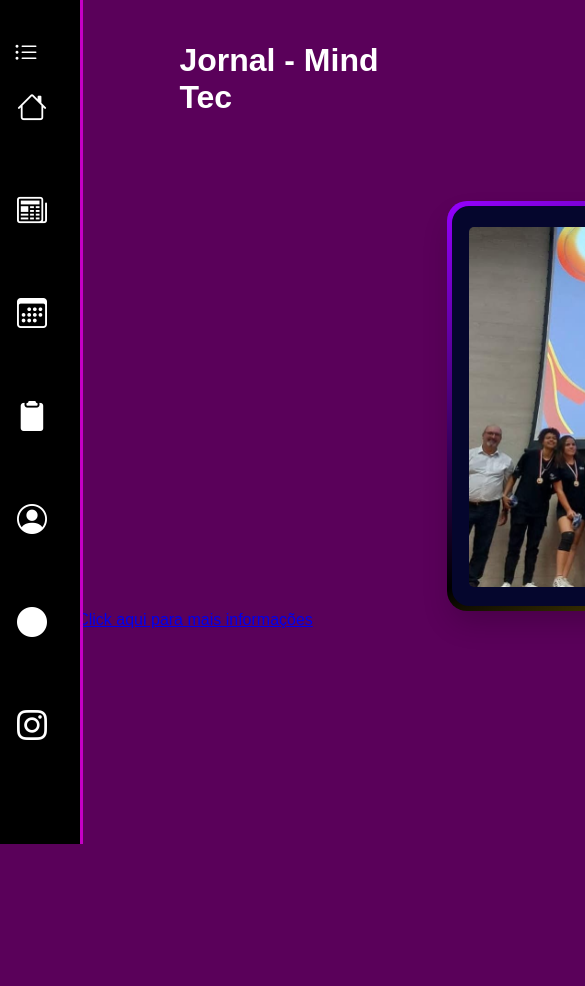
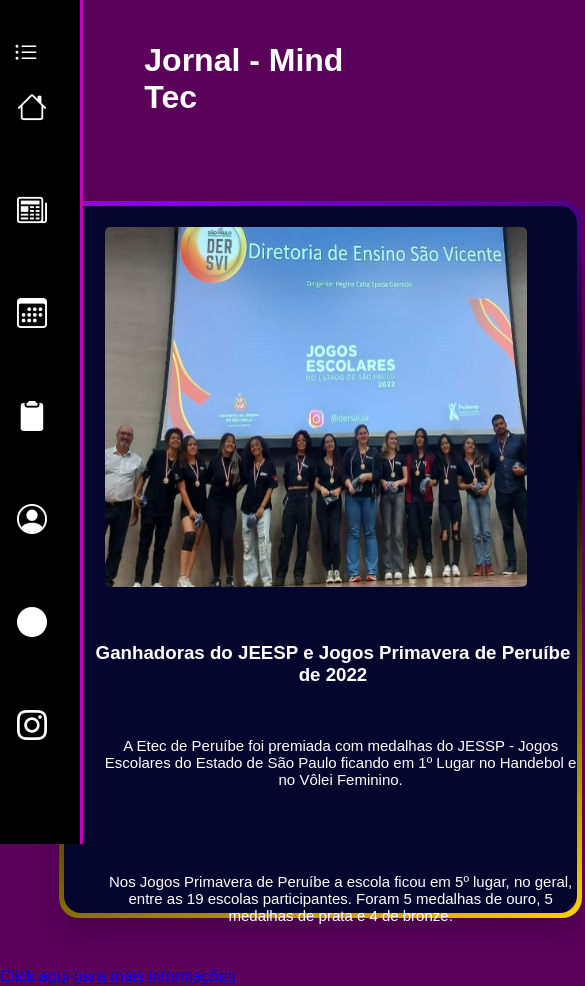
Before and after one commit to PedroLeGarcia/MindTec, a plain HTML site: page jornal.html in a window 390 px wide. Shown: the top 986 px of the page, 585 px wide, since content can reach past the window. Before the commit the page ends 844 px from the top, so only its background shows below. Drawn offline with nearby package versions, Linux system fonts and the light colour scheme.

Commit message:
Update jornal.css

```diff
--- a/jornal.css
+++ b/jornal.css
@@ -39,7 +39,52 @@
     margin-left: 55vh;
     text-align: center;
 }
+@media (max-width: 767px) {
+    .card{
+        width: 62vh;
+        height: 85vh;
+        margin-left: 15%;
+        margin-bottom: 50px;
+    }
+    .card__content img{
+        margin-left: 8%;
+        width: 50vh;
+        height: 360px;
+    }
+    .name{
+        margin-left: 37%;
+    }
+    .card__content h3{
+       margin-left: 5%;
+       margin-top: 10%;
+       text-align: center;
+    }
+    .card__content p{
+        margin-left: 8%;
+        text-align: center;
 
-.insta {
-    text-align: center;
+    }
 }
+@media (min-width: 768px) and (max-width: 991px) {
+    .card{
+        margin-left: 10%;
+    }
+    .card__content h3{
+        margin-left: 60%;
+    }
+    .card__content p{
+        margin-left: 58%;
+
+    }
+}
+@media (min-width: 992px) and (max-width: 1199px) {
+    .card{
+        margin-left: 10%;
+    }
+    .card__content h3{
+        margin-left: 60%;
+    }
+    .card__content p{
+        margin-left: 58%;
+    }
+}
```
